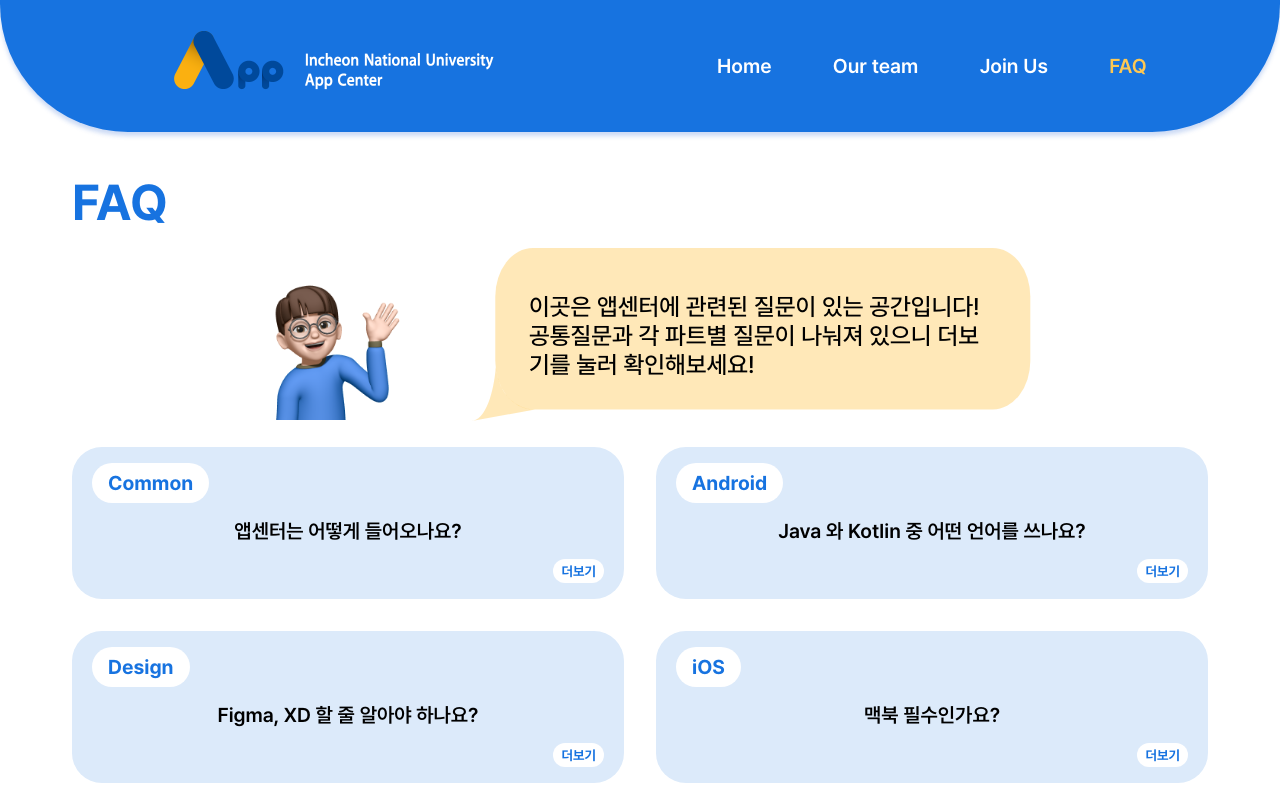
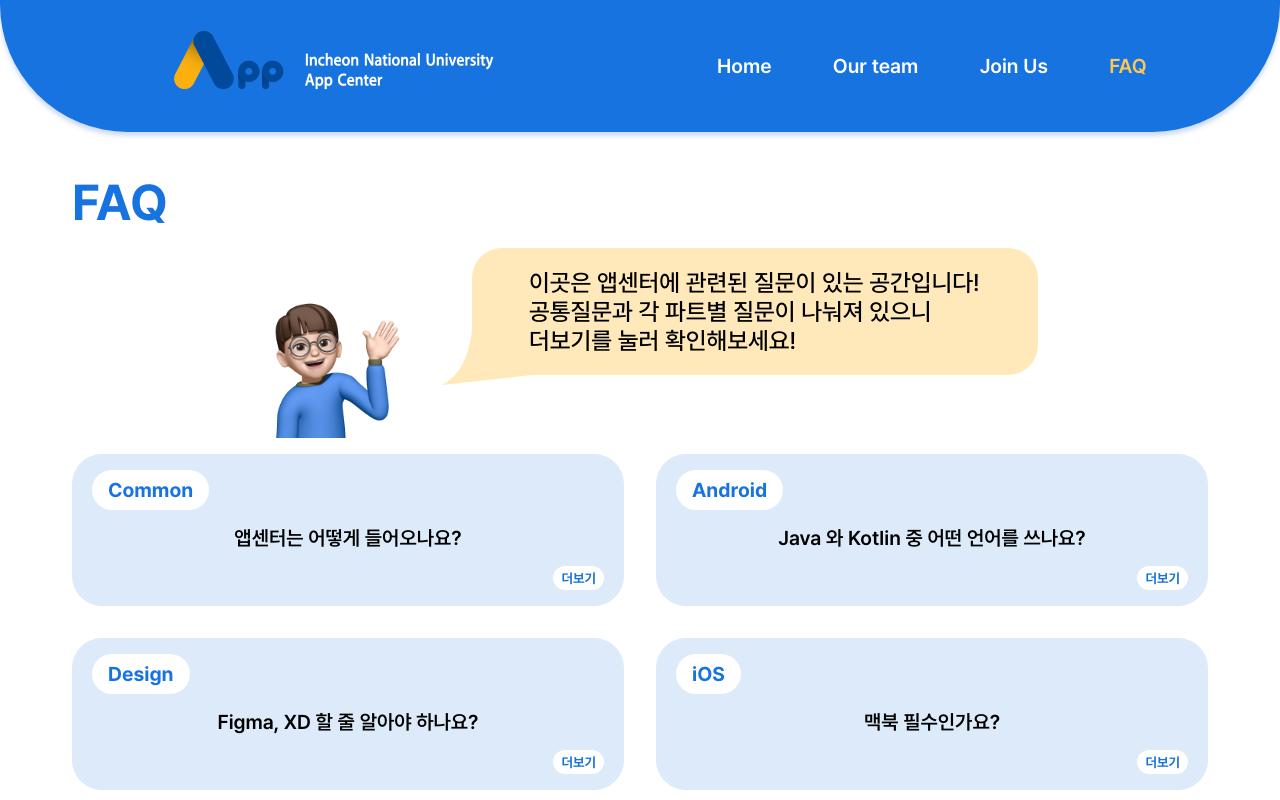
Before and after one commit to inu-appcenter/appcenter-homepage-renewal, a React (Create React App) app: page /appcenter-homepage-renewal/faq in a window 1280 px wide. Shown: the top 800 px of the page. Built offline with nearby package versions, Linux system fonts and the light colour scheme.

Commit message:
design: speechBubble 왜곡 완화, 여백 수정

```diff
--- a/src/component/common/SpeechBubble.js
+++ b/src/component/common/SpeechBubble.js
@@ -1,5 +1,5 @@
 import styled from "styled-components";
-import speechBubble from "../../resource/img/speech-bubble.svg";
+import speechBubbleTail from "../../resource/img/speech-bubble-tail.svg"
 import {partInfoByName} from "../../resource/string/partInfo";
 
 export default function SpeechBubble({partName = 'Android'}) {
@@ -20,7 +20,7 @@ export default function SpeechBubble({partName = 'Android'}) {
 const RowStack = styled.div`
   display: flex;
   justify-content: center;
-  align-items: center;
+  align-items: start;
   @media (max-width: 576px) {
     display: none;
   }
@@ -29,20 +29,38 @@ const RowStack = styled.div`
 const Emoji = styled.img`
   width: 10rem;
   margin-right: 70px;
+  margin-top: 30px;
 `
 
 const SpeechBubbleStyle = styled.div`
   display: flex;
+  position: relative;
   justify-content: center;
   align-items: center;
-  background-image: url(${speechBubble});
-  background-repeat: no-repeat;
-  padding-top: 8px;
-  padding-bottom: 16px;
-  font-size: ${props => props.theme.fontSize.bigDesktop.text};
-  @media (max-width: 1800px) {
-    font-size: ${props => props.theme.fontSize.desktop.text};
+  background: rgba(254, 200, 83, .4);
+  border-radius: 30px;
+  &::before {
+    content:"";
+    position: absolute;
+    bottom: -10px;
+    left: -30px;
+    width: 90px;
+    height: 60px;
+    background-image: url(${speechBubbleTail});
+    background-repeat: no-repeat;
   }
+`
+
+const SpeechBubbleContent = styled.div`
+  display: flex;
+  justify-content: center;
+  align-items: center;
+  padding: 20px;
+  word-break: keep-all;
+  width: 80%;
+  min-width: 250px;
+  height: 70%;
+  font-size: ${props => props.theme.fontSize.desktop.text};
   @media (max-width: 1200px) {
     font-size: ${props => props.theme.fontSize.tablet.text};
   }
@@ -53,13 +71,3 @@ const SpeechBubbleStyle = styled.div`
     font-size: ${props => props.theme.fontSize.mobile.text};
   }
 `
-
-const SpeechBubbleContent = styled.div`
-  display: flex;
-  justify-content: center;
-  align-items: center;
-  padding: 20px;
-  width: 80%;
-  height: 70%;
-  margin: 16px;
-`
```
Also changed, not shown: src/resource/img/speech-bubble-tail.svg (added), src/resource/img/speech-bubble.svg (deleted).
